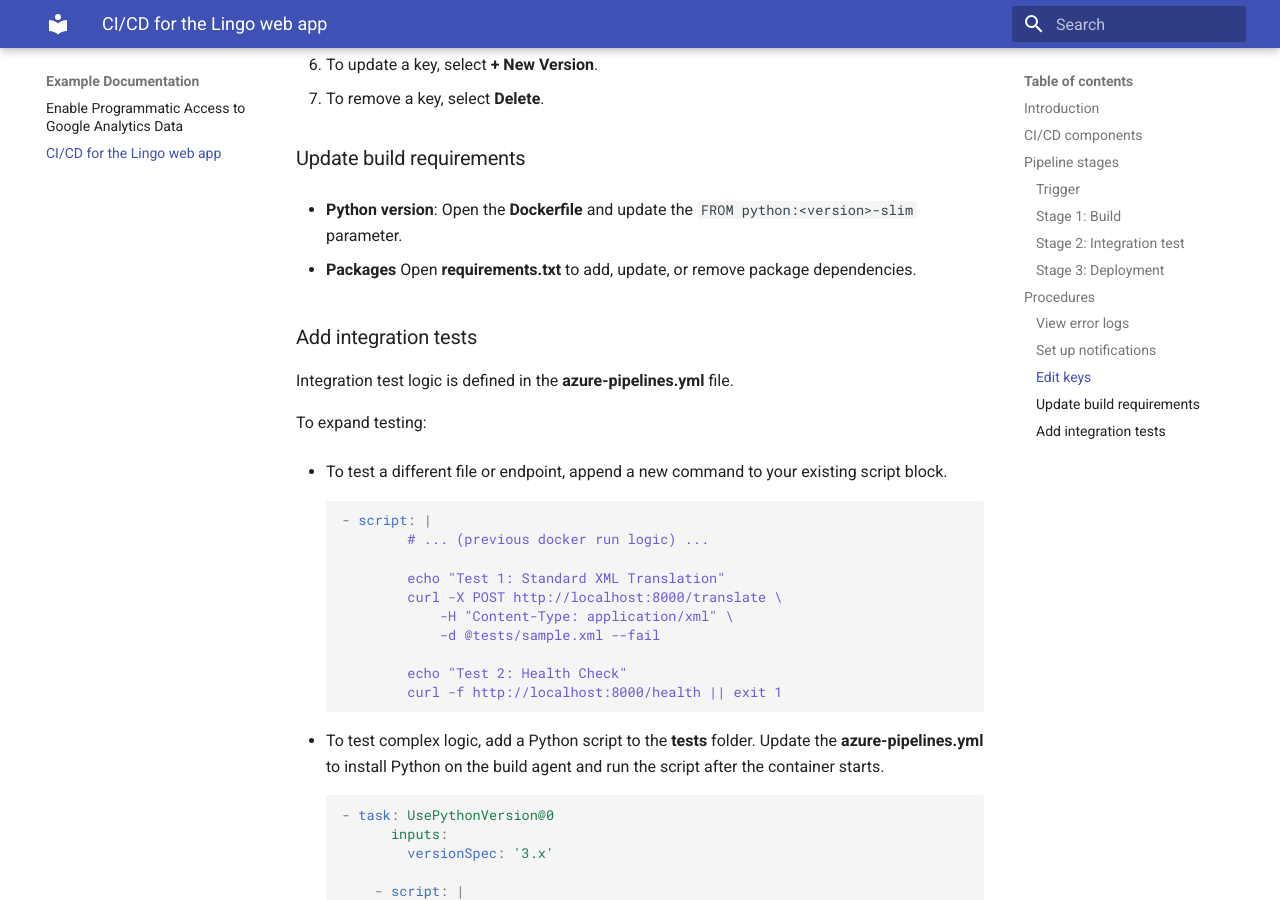
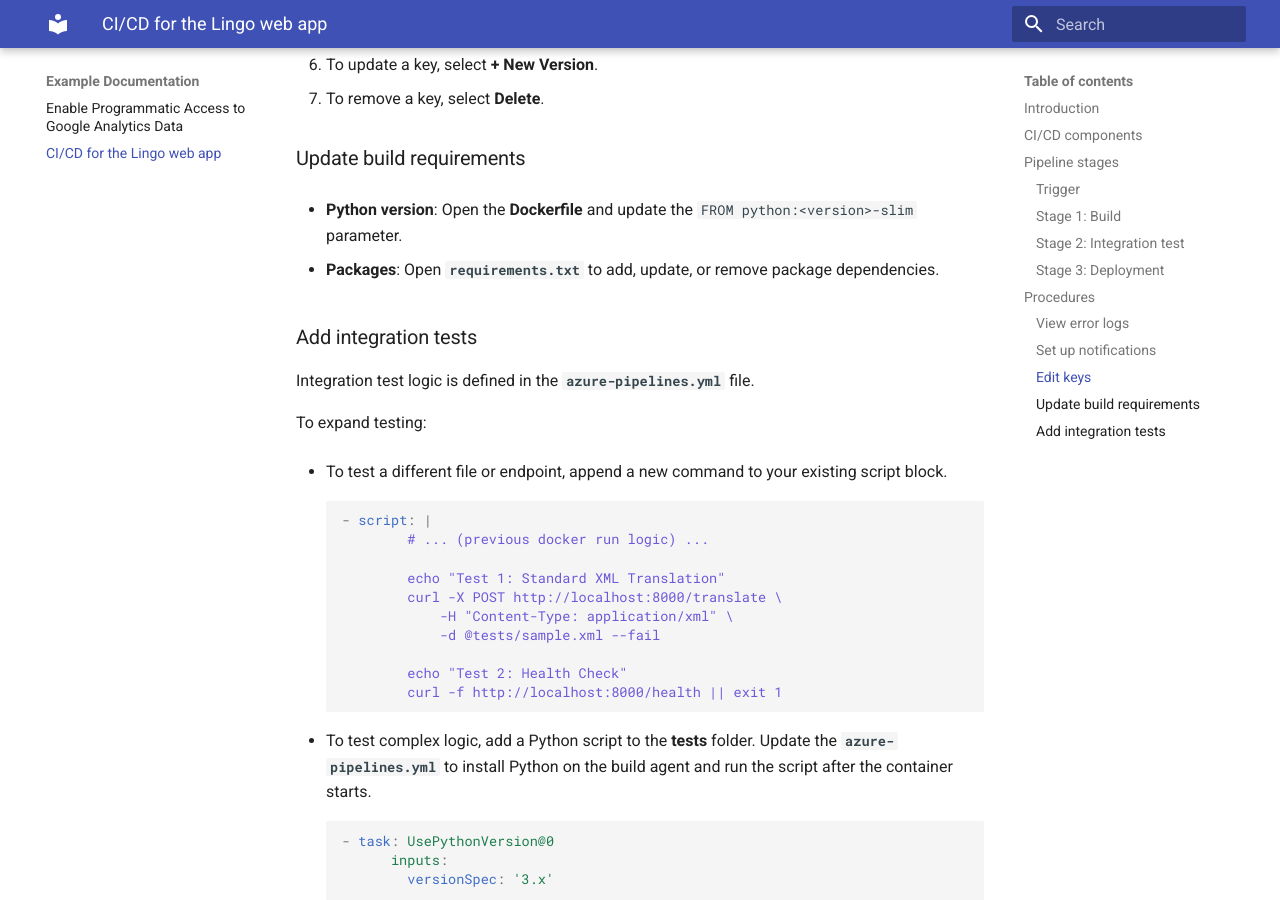
Before and after one commit to SannaBerg/docs-example, an MkDocs documentation site: the page built from docs/webb-app-ci-cd.md, in a window 1280 px wide and 900 px high, scrolled down 2066 px. Built offline with MkDocs 1.6.1 and Material for MkDocs 9.7.7, drawn with Linux system fonts in a browser that asks for light colours.

Commit message:
Format code elements in CI/CD documentation

````diff
--- a/docs/webb-app-ci-cd.md
+++ b/docs/webb-app-ci-cd.md
@@ -8,17 +8,17 @@
 
 - **Azure Key Vault**: Stores keys used by the app, such as Foundry Translator Resource API keys.
 
-- **Dockerfile**: A list of instructions used to build the Docker image. It contains the Python version, the path to **requirements.txt**, and instructions for starting the app.
-- **requirements.txt**: List of Python packages the app depends on.
+- **Dockerfile**: A list of instructions used to build the Docker image. It contains the Python version, the path to `requirements.txt`, and instructions for starting the app.
+- **`requirements.txt`**: List of Python packages the app depends on.
 - **Azure Container Registry**: Stores Docker images. It is added as a Service Connection to the Azure DevOps project.
-- **test.xml**: Documentation XML file used during integration tests.
+- **`test.xml`**: Documentation XML file used during integration tests.
 - **Azure App Services**: Host for the web app.
-- **azure-pipelines.yml**: Defines the build and deployment steps.
-- **Azure Pipeline**: Builds, tests, and deploys your code as defined in **azure-pipelines.yml**.
+- **`azure-pipelines.yml`**: Defines the build and deployment steps.
+- **Azure Pipeline**: Builds, tests, and deploys your code as defined in **`azure-pipelines.yml`**.
 
 ## Pipeline stages
 
-The **azure-pipelines.yml** file at the root of the repository defines the pipeline stages.
+The **`azure-pipelines.yml`** file at the root of the repository defines the pipeline stages.
 
 ### Trigger
 
@@ -30,7 +30,7 @@
 
 ### Stage 2: Integration test
 
-This stage runs if the build is successful. The `AzureKeyVault@2` task connects to Azure Key Vault to download keys as masked environment variables. The pipeline runs the Docker container locally and calls the local server to translate the **test.xml** file. If the test fail, the pipeline stops. Any non-200 HTTP response code fails the stage, you can view the details in the error logs.
+This stage runs if the build is successful. The `AzureKeyVault@2` task connects to Azure Key Vault to download keys as masked environment variables. The pipeline runs the Docker container locally and calls the local server to translate the **`test.xml`** file. If the test fail, the pipeline stops. Any non-200 HTTP response code fails the stage, you can view the details in the error logs.
 
 ### Stage 3: Deployment
 
@@ -66,11 +66,11 @@
 
 - **Python version**: Open the **Dockerfile** and update the `FROM python:<version>-slim` parameter.
 
-- **Packages** Open **requirements.txt** to add, update, or remove package dependencies.
+- **Packages**: Open **`requirements.txt`** to add, update, or remove package dependencies.
 
 ### Add integration tests
 
-Integration test logic is defined in the **azure-pipelines.yml** file.
+Integration test logic is defined in the **`azure-pipelines.yml`** file.
 
 To expand testing:
 
@@ -89,7 +89,7 @@
              curl -f http://localhost:8000/health || exit 1
      ```
 
-- To test complex logic, add a Python script to the **tests** folder. Update the **azure-pipelines.yml**  to install Python on the build agent and run the script after the container starts.
+- To test complex logic, add a Python script to the **tests** folder. Update the **`azure-pipelines.yml`**  to install Python on the build agent and run the script after the container starts.
 
      ```YML
      - task: UsePythonVersion@0
````
